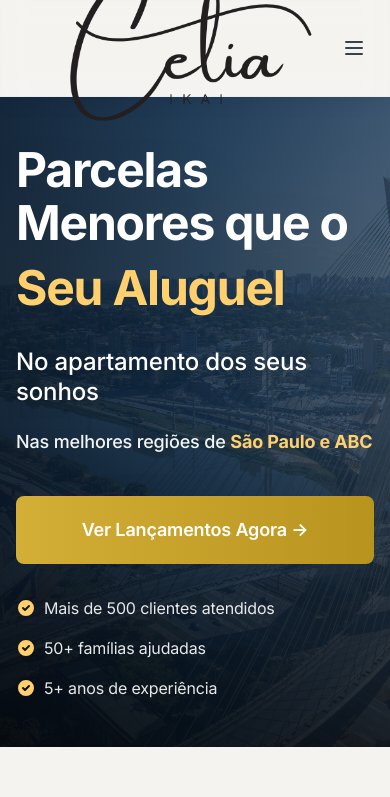
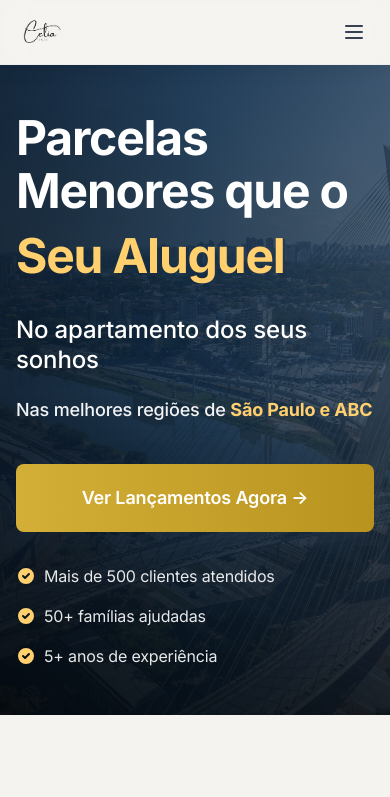
Before and after one commit to PedroVazN/Cikai, a React (Vite) app: page / in a window 390 px wide. Shown: the top 797 px of the page. Built offline with nearby package versions, Linux system fonts and the light colour scheme; no server answers.

Commit message:
fix: Torna logo responsiva com tamanhos adaptativos para mobile

```diff
--- a/src/components/Navbar.jsx
+++ b/src/components/Navbar.jsx
@@ -12,13 +12,13 @@ function Navbar() {
   return (
     <nav className="bg-white/98 backdrop-blur-md shadow-elegant sticky top-0 z-50 border-b border-gray-200/50">
       <div className="max-w-7xl mx-auto px-4 sm:px-6 lg:px-8">
-        <div className="flex justify-between items-center h-24">
+        <div className="flex justify-between items-center h-16 md:h-20 lg:h-24">
           {/* Logo */}
           <Link to="/" className="flex items-center group">
             <img
               src={logoImage}
               alt="C.Ikai - Logo"
-              className="h-18 md:h-24 object-contain transition-transform duration-300 group-hover:scale-105"
+              className="h-12 sm:h-14 md:h-16 lg:h-20 w-auto object-contain transition-transform duration-300 group-hover:scale-105 max-w-[200px] sm:max-w-[250px] md:max-w-none"
             />
           </Link>
 
```
